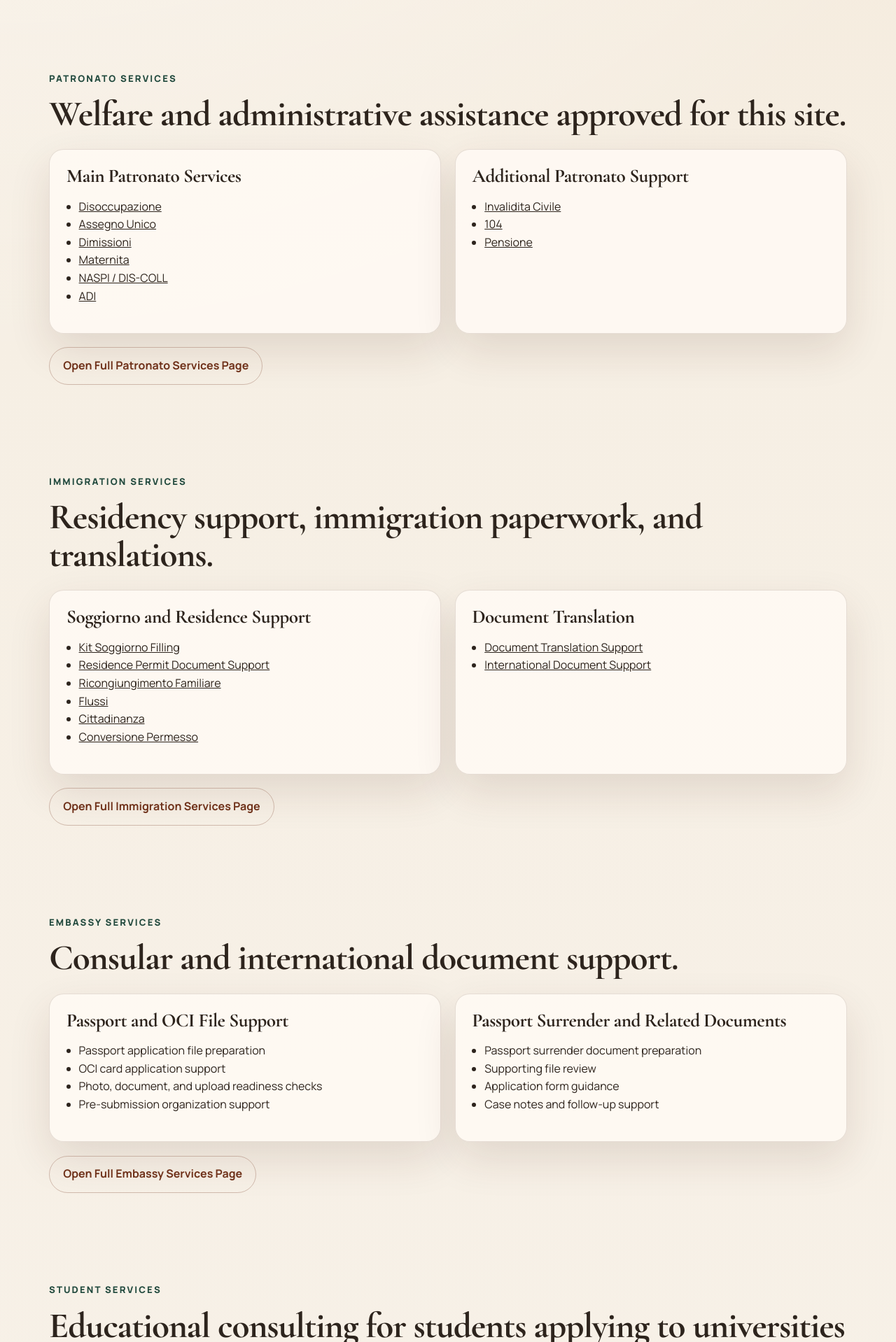
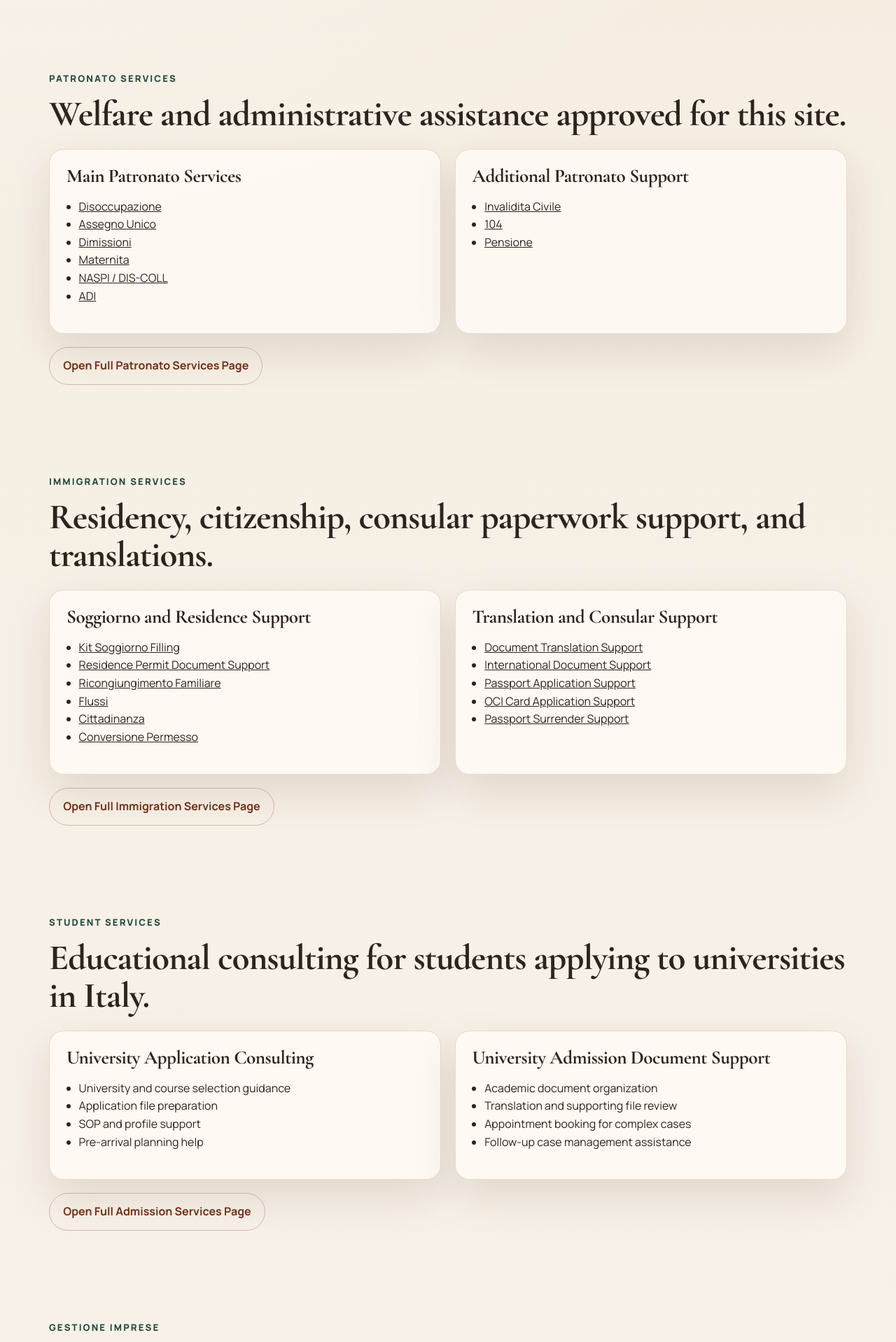
Before and after one commit to ananthareddykunreddy/italia-caf-immigration-site, a Flask app: page /services in a window 1280 px wide. Shown: the part 1200-3118 px from the top of the page at 70% size. Run offline with Flask 3, Linux system fonts and the light colour scheme.

Commit message:
Merge immigration and embassy service structure

```diff
--- a/app.py
+++ b/app.py
@@ -1106,7 +1106,7 @@ SUPPORT_SERVICES = {
         ],
     },
     "account-registration-apps": {
-        "name": "Account Registration (Glovo / Deliveroo)",
+        "name": "Account Registration (Glovo / Deliveroo / Just Eat)",
         "summary": "Support for app-account registration readiness and related document organization.",
         "who_needs_it": [
             "Clients who need help preparing the documents used for platform account registration",
@@ -1126,7 +1126,7 @@ SUPPORT_SERVICES = {
             "Platform requirements vary by service and account type",
         ],
         "official_basis": [
-            "The uploaded list includes account registration support for Glovo and Deliveroo",
+            "The uploaded list includes account registration support for Glovo, Deliveroo, and Just Eat",
         ],
     },
 }
@@ -1240,7 +1240,7 @@ def caf_service_detail(slug: str):
 
 @app.route("/embassy-services")
 def embassy_services():
-    return render_template("embassy_services.html", embassy_services=EMBASSY_SERVICES)
+    return redirect(url_for("immigration_services"))
 
 
 @app.route("/embassy-services/<slug>")
@@ -1294,11 +1294,11 @@ def admission_service_detail(slug: str):
 def business_services():
     return render_template(
         "generic_services.html",
-        title="Business Services | ciaocaf",
-        eyebrow="Business Services",
-        heading="Business and enterprise support from your uploaded list.",
+        title="Gestione Imprese | ciaocaf",
+        eyebrow="Gestione Imprese",
+        heading="Business setup and enterprise support from your uploaded list.",
         lead="These services cover business setup and administrative management items listed in your uploaded note.",
-        category_label="Business",
+        category_label="Impresa",
         services=BUSINESS_SERVICES,
         detail_endpoint="business_service_detail",
     )
@@ -1311,10 +1311,10 @@ def business_service_detail(slug: str):
         return redirect(url_for("business_services"))
     return render_template(
         "generic_service_detail.html",
-        page_title=f'{service["name"]} | Business Services | ciaocaf',
-        eyebrow="Business Service",
-        category_label="Business",
-        booking_label="Book this business service.",
+        page_title=f'{service["name"]} | Gestione Imprese | ciaocaf',
+        eyebrow="Gestione Imprese",
+        category_label="Impresa",
+        booking_label="Book this gestione imprese service.",
         service=service,
     )
 
@@ -1323,11 +1323,11 @@ def business_service_detail(slug: str):
 def support_services():
     return render_template(
         "generic_services.html",
-        title="Support Services | ciaocaf",
-        eyebrow="Support Services",
-        heading="Additional practical support services from your uploaded list.",
+        title="Others | ciaocaf",
+        eyebrow="Others",
+        heading="Additional practical services grouped under Others.",
         lead="These services cover translation, legalization, housing, insurance, health-card, and account-registration support.",
-        category_label="Support",
+        category_label="Others",
         services=SUPPORT_SERVICES,
         detail_endpoint="support_service_detail",
     )
@@ -1340,10 +1340,10 @@ def support_service_detail(slug: str):
         return redirect(url_for("support_services"))
     return render_template(
         "generic_service_detail.html",
-        page_title=f'{service["name"]} | Support Services | ciaocaf',
-        eyebrow="Support Service",
-        category_label="Support",
-        booking_label="Book this support service.",
+        page_title=f'{service["name"]} | Others | ciaocaf',
+        eyebrow="Others",
+        category_label="Others",
+        booking_label="Book this service from Others.",
         service=service,
     )
 
--- a/templates/appointments.html
+++ b/templates/appointments.html
@@ -82,7 +82,7 @@
           <option>Appartamenti / Affitto / Garanzie</option>
           <option>Assicurazione Auto / Moto</option>
           <option>Tessera Sanitaria / Codice Fiscale</option>
-          <option>Account Registration (Glovo / Deliveroo)</option>
+          <option>Account Registration (Glovo / Deliveroo / Just Eat)</option>
         </select>
 
         <label for="preferred_date">Preferred Date</label>
--- a/templates/base.html
+++ b/templates/base.html
@@ -4,7 +4,7 @@
   <meta charset="UTF-8">
   <meta name="viewport" content="width=device-width, initial-scale=1.0">
   <title>{% block title %}{{ business_name }}{% endblock %}</title>
-  <meta name="description" content="{% block meta_description %}CAF services, immigration consulting, translation, university application consulting, and international document assistance in Italy.{% endblock %}">
+  <meta name="description" content="{% block meta_description %}CAF services, patronato, immigration support including consular paperwork, university application consulting, gestione imprese, and other practical services in Italy.{% endblock %}">
   <link rel="preconnect" href="https://fonts.googleapis.com">
   <link rel="preconnect" href="https://fonts.gstatic.com" crossorigin>
   <link href="https://fonts.googleapis.com/css2?family=Manrope:wght@400;500;700;800&family=Cormorant+Garamond:wght@600;700&display=swap" rel="stylesheet">
@@ -23,8 +23,9 @@
           <li><a href="{{ url_for('caf_services') }}">CAF Services</a></li>
           <li><a href="{{ url_for('patronato_services') }}">Patronato Services</a></li>
           <li><a href="{{ url_for('immigration_services') }}">Immigration Services</a></li>
-          <li><a href="{{ url_for('embassy_services') }}">Embassy Services</a></li>
           <li><a href="{{ url_for('admission_services') }}">Admission Services</a></li>
+          <li><a href="{{ url_for('support_services') }}">Others</a></li>
+          <li><a href="{{ url_for('business_services') }}">Gestione Imprese</a></li>
           <li><a href="{{ url_for('appointments') }}">Appointments</a></li>
           <li><a href="{{ url_for('admin_login') }}">Admin</a></li>
         </ul>
@@ -49,15 +50,16 @@
     <div class="container footer-wrap">
       <div>
         <p>&copy; 2026 {{ business_name }}. All rights reserved.</p>
-        <p>CAF services, immigration support, university application consulting, translation, and international document assistance in Italy.</p>
+        <p>CAF services, patronato support, immigration assistance including consular paperwork, university consulting, gestione imprese, and practical services in Italy.</p>
       </div>
       <div class="footer-links">
         <a href="{{ url_for('services') }}">All Services</a>
         <a href="{{ url_for('caf_services') }}">CAF Services</a>
         <a href="{{ url_for('patronato_services') }}">Patronato Services</a>
         <a href="{{ url_for('immigration_services') }}">Immigration Services</a>
-        <a href="{{ url_for('embassy_services') }}">Embassy Services</a>
         <a href="{{ url_for('admission_services') }}">Admission Services</a>
+        <a href="{{ url_for('support_services') }}">Others</a>
+        <a href="{{ url_for('business_services') }}">Gestione Imprese</a>
         <a href="{{ url_for('appointments') }}">Appointments</a>
       </div>
     </div>
--- a/templates/embassy_service_detail.html
+++ b/templates/embassy_service_detail.html
@@ -1,6 +1,6 @@
 {% extends "base.html" %}
 
-{% block title %}{{ service.name }} | Embassy Services | ciaocaf{% endblock %}
+{% block title %}{{ service.name }} | Immigration Services | ciaocaf{% endblock %}
 {% block meta_description %}{{ service.summary }}{% endblock %}
 
 {% block content %}
--- a/templates/embassy_services.html
+++ b/templates/embassy_services.html
@@ -1,13 +1,13 @@
 {% extends "base.html" %}
 
-{% block title %}Embassy Services | ciaocaf{% endblock %}
+{% block title %}Immigration Services | ciaocaf{% endblock %}
 {% block meta_description %}Embassy service support including passport application, OCI card application, and passport surrender assistance.{% endblock %}
 
 {% block content %}
 <main class="page-shell">
   <section class="page-hero">
     <div class="container narrow">
-      <p class="eyebrow">Embassy Services</p>
+      <p class="eyebrow">Immigration Services</p>
       <h1>Separate service pages for passport, OCI, and surrender support.</h1>
       <p class="lead">
         This page works as the embassy service directory. Each service has its own dedicated page, in the same style as the CAF service pages.
@@ -38,7 +38,7 @@
         </p>
       </div>
       <div class="panel">
-        <p class="panel-kicker">Available Embassy Services</p>
+        <p class="panel-kicker">Available Consular Services</p>
         <ul>
           {% for service in embassy_services.values() %}
             <li>{{ service.name }}</li>
--- a/templates/services.html
+++ b/templates/services.html
@@ -1,7 +1,7 @@
 {% extends "base.html" %}
 
 {% block title %}Services | ciaocaf{% endblock %}
-{% block meta_description %}Browse CAF, patronato, immigration, translation, consular document support, and university application consulting services offered by ciaocaf in Italy.{% endblock %}
+{% block meta_description %}Browse CAF, patronato, immigration support including consular paperwork, university consulting, gestione imprese, and other services offered by ciaocaf in Italy.{% endblock %}
 
 {% block content %}
 <main class="page-shell">
@@ -88,7 +88,7 @@
     <div class="container">
       <div class="section-heading">
         <p class="eyebrow">Immigration Services</p>
-        <h2>Residency support, immigration paperwork, and translations.</h2>
+        <h2>Residency, citizenship, consular paperwork support, and translations.</h2>
       </div>
       <div class="cards cards-two">
         <article class="card">
@@ -103,47 +103,18 @@
           </ul>
         </article>
         <article class="card">
-          <h3>Document Translation</h3>
+          <h3>Translation and Consular Support</h3>
           <ul>
             <li><a href="{{ url_for('immigration_service_detail', slug='document-translation') }}">Document Translation Support</a></li>
             <li><a href="{{ url_for('immigration_service_detail', slug='international-documents') }}">International Document Support</a></li>
+            <li><a href="{{ url_for('embassy_service_detail', slug='passport-application') }}">Passport Application Support</a></li>
+            <li><a href="{{ url_for('embassy_service_detail', slug='oci-card') }}">OCI Card Application Support</a></li>
+            <li><a href="{{ url_for('embassy_service_detail', slug='passport-surrender') }}">Passport Surrender Support</a></li>
           </ul>
         </article>
       </div>
       <div class="section-link-row">
         <a class="btn btn-outline" href="{{ url_for('immigration_services') }}">Open Full Immigration Services Page</a>
-      </div>
-    </div>
-  </section>
-
-  <section class="section section-alt" id="international-services">
-    <div class="container">
-      <div class="section-heading">
-        <p class="eyebrow">Embassy Services</p>
-        <h2>Consular and international document support.</h2>
-      </div>
-      <div class="cards cards-two">
-        <article class="card">
-          <h3>Passport and OCI File Support</h3>
-          <ul>
-            <li>Passport application file preparation</li>
-            <li>OCI card application support</li>
-            <li>Photo, document, and upload readiness checks</li>
-            <li>Pre-submission organization support</li>
-          </ul>
-        </article>
-        <article class="card">
-          <h3>Passport Surrender and Related Documents</h3>
-          <ul>
-            <li>Passport surrender document preparation</li>
-            <li>Supporting file review</li>
-            <li>Application form guidance</li>
-            <li>Case notes and follow-up support</li>
-          </ul>
-        </article>
-      </div>
-      <div class="section-link-row">
-        <a class="btn btn-outline" href="{{ url_for('embassy_services') }}">Open Full Embassy Services Page</a>
       </div>
     </div>
   </section>
@@ -183,7 +154,7 @@
   <section class="section section-alt" id="business-services">
     <div class="container">
       <div class="section-heading">
-        <p class="eyebrow">Business Services</p>
+        <p class="eyebrow">Gestione Imprese</p>
         <h2>Business-management services from your uploaded list.</h2>
       </div>
       <div class="cards cards-two">
@@ -199,7 +170,7 @@
         </article>
       </div>
       <div class="section-link-row">
-        <a class="btn btn-outline" href="{{ url_for('business_services') }}">Open Full Business Services Page</a>
+        <a class="btn btn-outline" href="{{ url_for('business_services') }}">Open Gestione Imprese Page</a>
       </div>
     </div>
   </section>
@@ -207,7 +178,7 @@
   <section class="section" id="support-services">
     <div class="container">
       <div class="section-heading">
-        <p class="eyebrow">Support Services</p>
+        <p class="eyebrow">Others</p>
         <h2>Extra practical services from your uploaded list.</h2>
       </div>
       <div class="cards cards-two">
@@ -219,12 +190,12 @@
             <li><a href="{{ url_for('support_service_detail', slug='appartamenti-affitto-garanzie') }}">Appartamenti / Affitto / Garanzie</a></li>
             <li><a href="{{ url_for('support_service_detail', slug='assicurazione-auto-moto') }}">Assicurazione Auto / Moto</a></li>
             <li><a href="{{ url_for('support_service_detail', slug='tessera-sanitaria-codice-fiscale') }}">Tessera Sanitaria / Codice Fiscale</a></li>
-            <li><a href="{{ url_for('support_service_detail', slug='account-registration-apps') }}">Account Registration (Glovo / Deliveroo)</a></li>
+            <li><a href="{{ url_for('support_service_detail', slug='account-registration-apps') }}">Account Registration (Glovo / Deliveroo / Just Eat)</a></li>
           </ul>
         </article>
       </div>
       <div class="section-link-row">
-        <a class="btn btn-outline" href="{{ url_for('support_services') }}">Open Full Support Services Page</a>
+        <a class="btn btn-outline" href="{{ url_for('support_services') }}">Open Others Page</a>
       </div>
     </div>
   </section>
```
Also changed, not shown: templates/home.html (+18 -11 lines), templates/immigration_services.html (+10 -10 lines).
